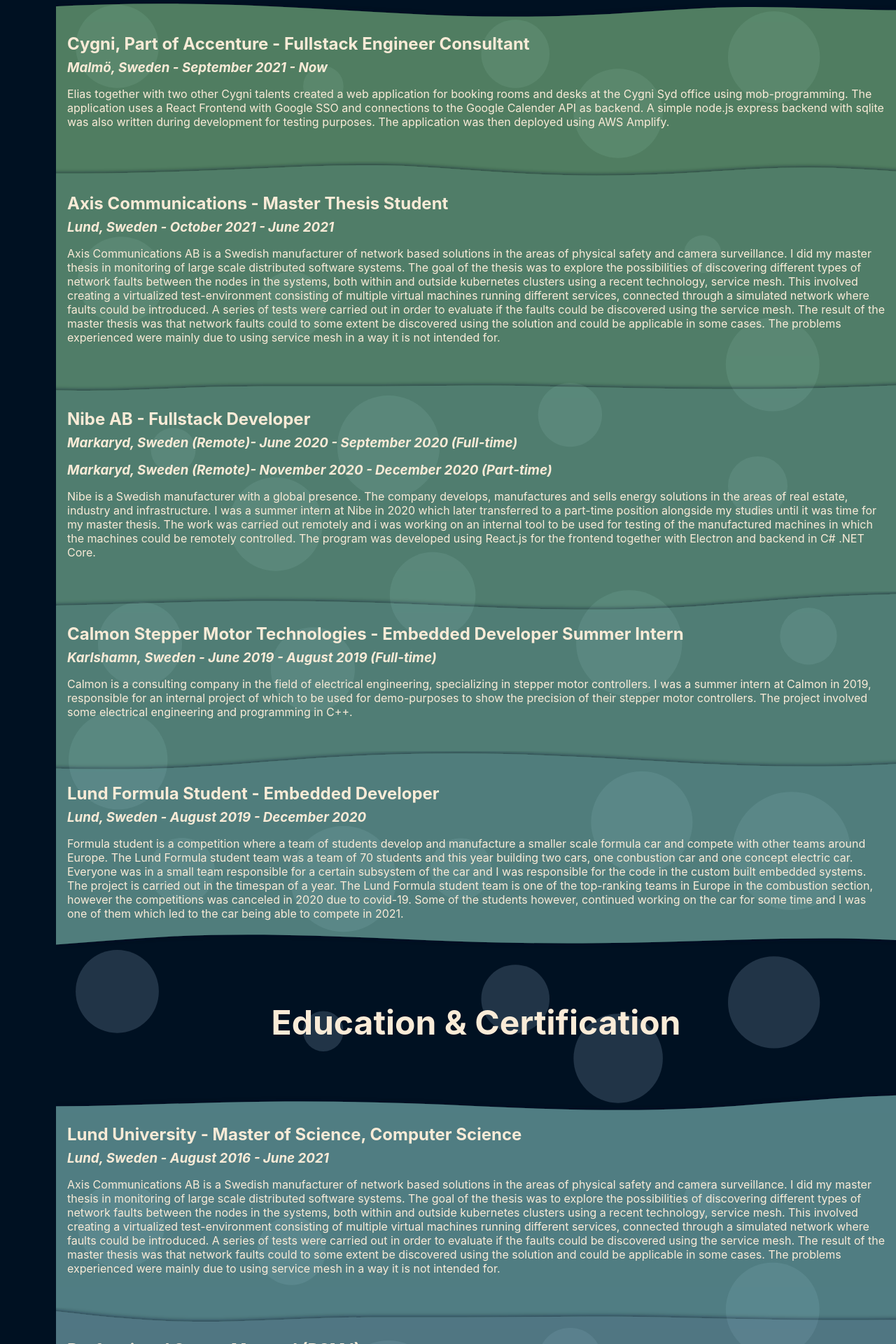
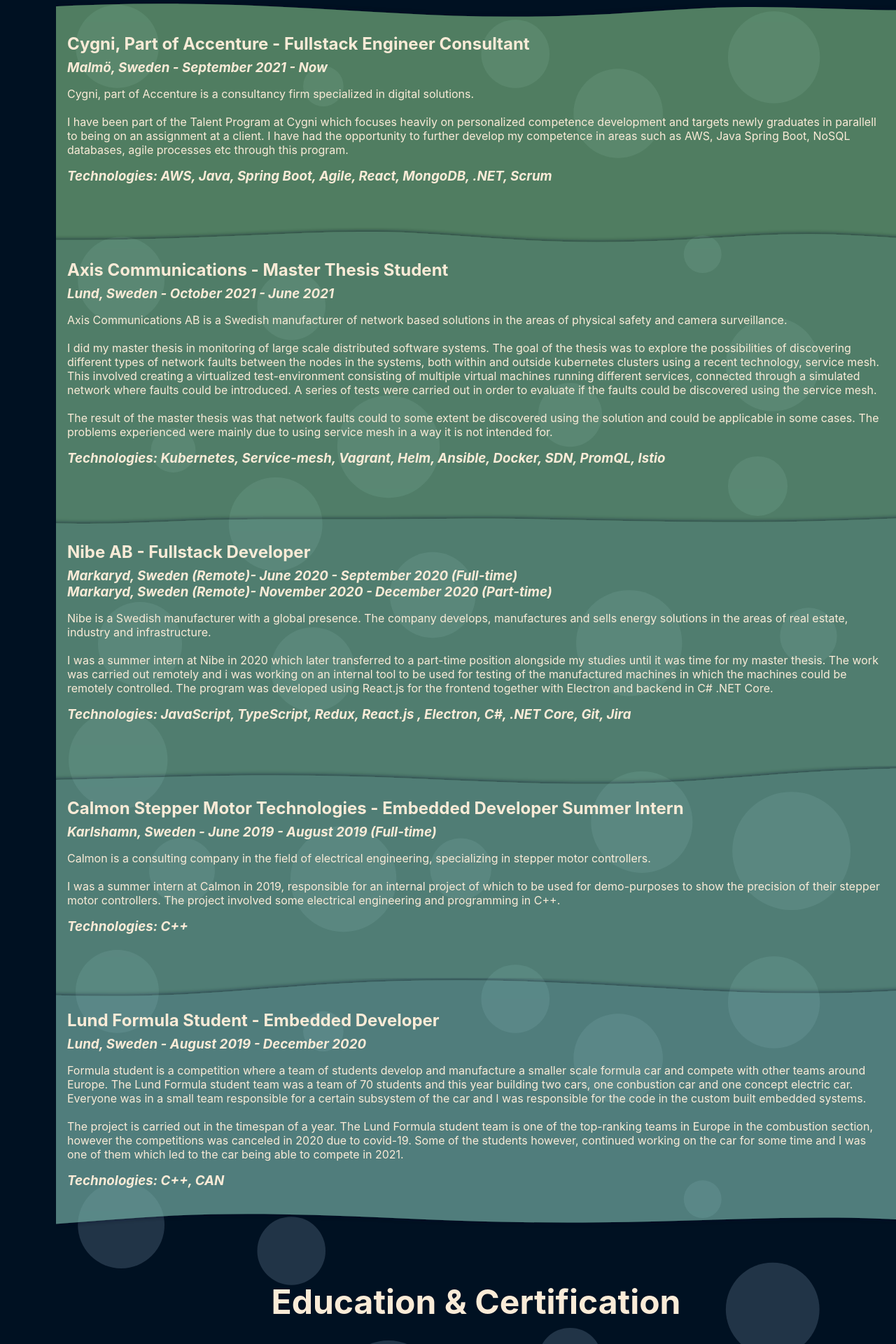
Before and after one commit to EliasFrykholm/eliasfrykholm.github.io, a Next.js app: page / in a window 1280 px wide. Shown: the part 1080-3000 px from the top of the page at 70% size. Built offline with nearby package versions, Linux system fonts and the light colour scheme.

Commit message:
Format content

```diff
--- a/pages/index.tsx
+++ b/pages/index.tsx
@@ -75,50 +75,67 @@
             <h2>Cygni, Part of Accenture - Fullstack Engineer Consultant</h2>
             <h3>Malmö, Sweden - September 2021 - Now</h3>
             <p>
-              Elias together with two other Cygni talents created a web application for booking rooms and desks at the
-              Cygni Syd office using mob-programming. The application uses a React Frontend with Google SSO and
-              connections to the Google Calender API as backend. A simple node.js express backend with sqlite was also
-              written during development for testing purposes. The application was then deployed using AWS Amplify.
+              Cygni, part of Accenture is a consultancy firm specialized in digital solutions. <br />
+              <br />I have been part of the Talent Program at Cygni which focuses heavily on personalized competence
+              development and targets newly graduates in parallell to being on an assignment at a client. I have had the
+              opportunity to further develop my competence in areas such as AWS, Java Spring Boot, NoSQL databases,
+              agile processes etc through this program.
             </p>
+            <h3 className={styles.waveSectionFooter}>
+              Technologies: AWS, Java, Spring Boot, Agile, React, MongoDB, .NET, Scrum
+            </h3>
           </WaveSection>
           <WaveSection scrollOffset={offsetY} coloredComponents={coloredComponents}>
             <h2>Axis Communications - Master Thesis Student</h2>
             <h3>Lund, Sweden - October 2021 - June 2021</h3>
             <p>
               Axis Communications AB is a Swedish manufacturer of network based solutions in the areas of physical
-              safety and camera surveillance. I did my master thesis in monitoring of large scale distributed software
-              systems. The goal of the thesis was to explore the possibilities of discovering different types of network
-              faults between the nodes in the systems, both within and outside kubernetes clusters using a recent
-              technology, service mesh. This involved creating a virtualized test-environment consisting of multiple
-              virtual machines running different services, connected through a simulated network where faults could be
-              introduced. A series of tests were carried out in order to evaluate if the faults could be discovered
-              using the service mesh. The result of the master thesis was that network faults could to some extent be
-              discovered using the solution and could be applicable in some cases. The problems experienced were mainly
-              due to using service mesh in a way it is not intended for.
+              safety and camera surveillance. <br />
+              <br /> I did my master thesis in monitoring of large scale distributed software systems. The goal of the
+              thesis was to explore the possibilities of discovering different types of network faults between the nodes
+              in the systems, both within and outside kubernetes clusters using a recent technology, service mesh. This
+              involved creating a virtualized test-environment consisting of multiple virtual machines running different
+              services, connected through a simulated network where faults could be introduced. A series of tests were
+              carried out in order to evaluate if the faults could be discovered using the service mesh. <br />
+              <br />
+              The result of the master thesis was that network faults could to some extent be discovered using the
+              solution and could be applicable in some cases. The problems experienced were mainly due to using service
+              mesh in a way it is not intended for.
             </p>
+            <h3 className={styles.waveSectionFooter}>
+              Technologies: Kubernetes, Service-mesh, Vagrant, Helm, Ansible, Docker, SDN, PromQL, Istio
+            </h3>
           </WaveSection>
           <WaveSection scrollOffset={offsetY} coloredComponents={coloredComponents}>
             <h2>Nibe AB - Fullstack Developer</h2>
-            <h3>Markaryd, Sweden (Remote)- June 2020 - September 2020 (Full-time)</h3>
-            <h3>Markaryd, Sweden (Remote)- November 2020 - December 2020 (Part-time)</h3>
+            <h3>
+              Markaryd, Sweden (Remote)- June 2020 - September 2020 (Full-time) <br /> Markaryd, Sweden (Remote)-
+              November 2020 - December 2020 (Part-time)
+            </h3>
             <p>
               Nibe is a Swedish manufacturer with a global presence. The company develops, manufactures and sells energy
-              solutions in the areas of real estate, industry and infrastructure. I was a summer intern at Nibe in 2020
-              which later transferred to a part-time position alongside my studies until it was time for my master
-              thesis. The work was carried out remotely and i was working on an internal tool to be used for testing of
-              the manufactured machines in which the machines could be remotely controlled. The program was developed
-              using React.js for the frontend together with Electron and backend in C# .NET Core.
+              solutions in the areas of real estate, industry and infrastructure. <br />
+              <br />I was a summer intern at Nibe in 2020 which later transferred to a part-time position alongside my
+              studies until it was time for my master thesis. The work was carried out remotely and i was working on an
+              internal tool to be used for testing of the manufactured machines in which the machines could be remotely
+              controlled. The program was developed using React.js for the frontend together with Electron and backend
+              in C# .NET Core.
             </p>
+            <h3 className={styles.waveSectionFooter}>
+              Technologies: JavaScript, TypeScript, Redux, React.js , Electron, C#, .NET Core, Git, Jira
+            </h3>
           </WaveSection>
           <WaveSection scrollOffset={offsetY} coloredComponents={coloredComponents}>
             <h2>Calmon Stepper Motor Technologies - Embedded Developer Summer Intern</h2>
             <h3>Karlshamn, Sweden - June 2019 - August 2019 (Full-time)</h3>
             <p>
               Calmon is a consulting company in the field of electrical engineering, specializing in stepper motor
-              controllers. I was a summer intern at Calmon in 2019, responsible for an internal project of which to be
-              used for demo-purposes to show the precision of their stepper motor controllers. The project involved some
+              controllers. <br />
+              <br />I was a summer intern at Calmon in 2019, responsible for an internal project of which to be used for
+              demo-purposes to show the precision of their stepper motor controllers. The project involved some
               electrical engineering and programming in C++.
             </p>
+            <h3 className={styles.waveSectionFooter}>Technologies: C++</h3>
           </WaveSection>
           <WaveSection scrollOffset={offsetY} coloredComponents={coloredComponents} isBottom>
             <h2>Lund Formula Student - Embedded Developer</h2>
@@ -128,11 +145,14 @@
               car and compete with other teams around Europe. The Lund Formula student team was a team of 70 students
               and this year building two cars, one conbustion car and one concept electric car. Everyone was in a small
               team responsible for a certain subsystem of the car and I was responsible for the code in the custom built
-              embedded systems. The project is carried out in the timespan of a year. The Lund Formula student team is
-              one of the top-ranking teams in Europe in the combustion section, however the competitions was canceled in
-              2020 due to covid-19. Some of the students however, continued working on the car for some time and I was
-              one of them which led to the car being able to compete in 2021.
+              embedded systems. <br />
+              <br />
+              The project is carried out in the timespan of a year. The Lund Formula student team is one of the
+              top-ranking teams in Europe in the combustion section, however the competitions was canceled in 2020 due
+              to covid-19. Some of the students however, continued working on the car for some time and I was one of
+              them which led to the car being able to compete in 2021.
             </p>
+            <h3 className={styles.waveSectionFooter}>Technologies: C++, CAN</h3>
           </WaveSection>
         </section>
         <section id="education">
@@ -141,16 +161,11 @@
             <h2>Lund University - Master of Science, Computer Science</h2>
             <h3>Lund, Sweden - August 2016 - June 2021</h3>
             <p>
-              Axis Communications AB is a Swedish manufacturer of network based solutions in the areas of physical
-              safety and camera surveillance. I did my master thesis in monitoring of large scale distributed software
-              systems. The goal of the thesis was to explore the possibilities of discovering different types of network
-              faults between the nodes in the systems, both within and outside kubernetes clusters using a recent
-              technology, service mesh. This involved creating a virtualized test-environment consisting of multiple
-              virtual machines running different services, connected through a simulated network where faults could be
-              introduced. A series of tests were carried out in order to evaluate if the faults could be discovered
-              using the service mesh. The result of the master thesis was that network faults could to some extent be
-              discovered using the solution and could be applicable in some cases. The problems experienced were mainly
-              due to using service mesh in a way it is not intended for.
+              Lund University the top ranked university in Sweden 2022, and one of two Swedish universities currently in
+              the top 100.
+              <br />
+              <br />I studied the five year engineering program Computer Science and for my master, i specialized in
+              Software Engineering.
             </p>
           </WaveSection>
           <WaveSection scrollOffset={offsetY} coloredComponents={coloredComponents}>
@@ -162,7 +177,7 @@
               understanding of Scrum as described in the Scrum Guide. This individual has also demonstrated a consistent
               use of terminology and approach to Scrum.
             </p>
-            <h3>
+            <h3 className={styles.waveSectionFooter}>
               Verify: <a href="https://www.credly.com/badges/afa64343-1040-4c6e-bdef-c5bde0c0400c">Credly</a>
             </h3>
           </WaveSection>
@@ -174,7 +189,7 @@
               implementing cloud initiatives. Earning AWS Certified Cloud Practitioner validates cloud fluency and
               foundational AWS knowledge.
             </p>
-            <h3>
+            <h3 className={styles.waveSectionFooter}>
               Verify: <a>Credly</a>
             </h3>
           </WaveSection>
@@ -186,7 +201,7 @@
               cloud initiatives. Earning AWS Certified Solutions Architect - Associate validates the ability to design
               and implement distributed systems on AWS.
             </p>
-            <h3>
+            <h3 className={styles.waveSectionFooter}>
               Verify: <a>Credly</a>
             </h3>
           </WaveSection>
@@ -307,16 +322,16 @@
               This was a personal project where i wanted to develop a mobile app for recommending movies, with the main
               purpose of trying out some new technologies that i hadnt worked with previously such as graph database,
               recommendation engines and Flutter.
-            </p>
-            <p>
+              <br />
+              <br />
               The application is built using the cross-platform framework Flutter and has only been tested on Android
               but the framework should allow it to be exported for browser and ios. The backend is built using Java with
               Spring Boot and consits of two microservices, one for all interactions towards the TMDB api and one for
               database interactions towards the Neo4J graph database and providing recommendations. The recommendation
               engine works by finding movies that other users has liked that has a history of likeing previous movies
               that the current user also has liked.
-            </p>
-            <p>
+              <br />
+              <br />
               When a user first opens the application, they are presented with a genre selection screen where they can
               pick genres that they prefer. The selected genres are mainly used for the initial recommendations but is
               also weighed in for future recommendations. After that, a movie artwork is shown based on the calculated
@@ -325,9 +340,8 @@
               to watch the trailer. If there are no recommendations for the current user, the application fetches movies
               from the TMDB toplist and adds them to the recommendation engine for future users. There is no sign in
               required for the application, it only uses an unique id based on the device to identify the user.
-            </p>
-
-            <p>
+              <br />
+              <br />
               The application heavily relies on the open api movie database TMDB (<a>https://www.themoviedb.org/</a>)
               which serves all the movie data.
             </p>
@@ -342,14 +356,14 @@
               This was a personal project where i developed a notes application inspired by Google Keep, with the main
               purpose of improving my skills or trying some new technologies technologies such as Microservice
               Architecture, AWS, Kubernetes, Golang, Kubernetes, CI/CD, Terraform.
-            </p>
-            <p>
+              <br />
+              <br />
               The frontend for the application is built using React and the backend consists two services, one
               authentification service (written in Golang) and one service for handling the notes (written in java) and
               a MongoDB database for storing notes and user data. The application was deployed to an AWS EKS cluster
               using Terraform and the process is fully automated with Github Actions.
-            </p>
-            <p>
+              <br />
+              <br />
               The frontend is a React application and is a traditional note taking interface built with Material UI
               displaying all the users notes, allows for editing of the notes, changing colors, token refreshing,
               searching for notes and with a login/signup component. The authentication for this application is built
@@ -372,15 +386,15 @@
               semi-multiplayer/realtime game which tests the players coding skills. The game consists of a frontend
               built using react, a backend server in Java, and several client templates created in different popular
               languages.
-            </p>
-            <p>
+              <br />
+              <br />
               The gist of the game is that you are multiple players on a vertically autoscrolling 2D game map, the
               players should dig their way down through the ground as far as possible but there are several objects
               randomly scattered throughout the map. There are pick-up items in the map such as explosives and extra
               points and there are stones in your way that cant be dug but can be destroyed with explosives. You also
               got to watch out for other players as they can destroy you by colliding with you or by explosives.
-            </p>
-            <p>
+              <br />
+              <br />
               The game works by a server rendering the map which is served to the frontend and handling all game logic,
               there are multiple clients connected through the server (players) which performs actions for the players.
               The players objective is to download a client in their preferred coding language which has some predefined
@@ -398,9 +412,8 @@
             <h3>Technologies: TypeScript, React, Next.js, CSS, Github Actions</h3>
             <p>
               This webpage is built using Next.js and automatically deployed to Github pages through Github Actions. The
-              components and styiling are custom built with CSS and SVG graphics, you might already have noticed but
-              there is a parallaxing effect on the background and the wavy sections move when you scroll. Colors for the
-              sections is somewhat autogenerated. The page is built to be easily editable.
+              components and styiling are custom built with CSS and SVG graphics. The page is built with a focus to have
+              easily editable content.
             </p>
           </WaveSection>
         </section>
--- a/styles/Home.module.css
+++ b/styles/Home.module.css
@@ -5,6 +5,10 @@
 
 .quickInfo h2 {
     margin-bottom: 1rem;
+}
+
+.waveSectionFooter {
+    margin-top: 1rem;
 }
 
 .about {
```
